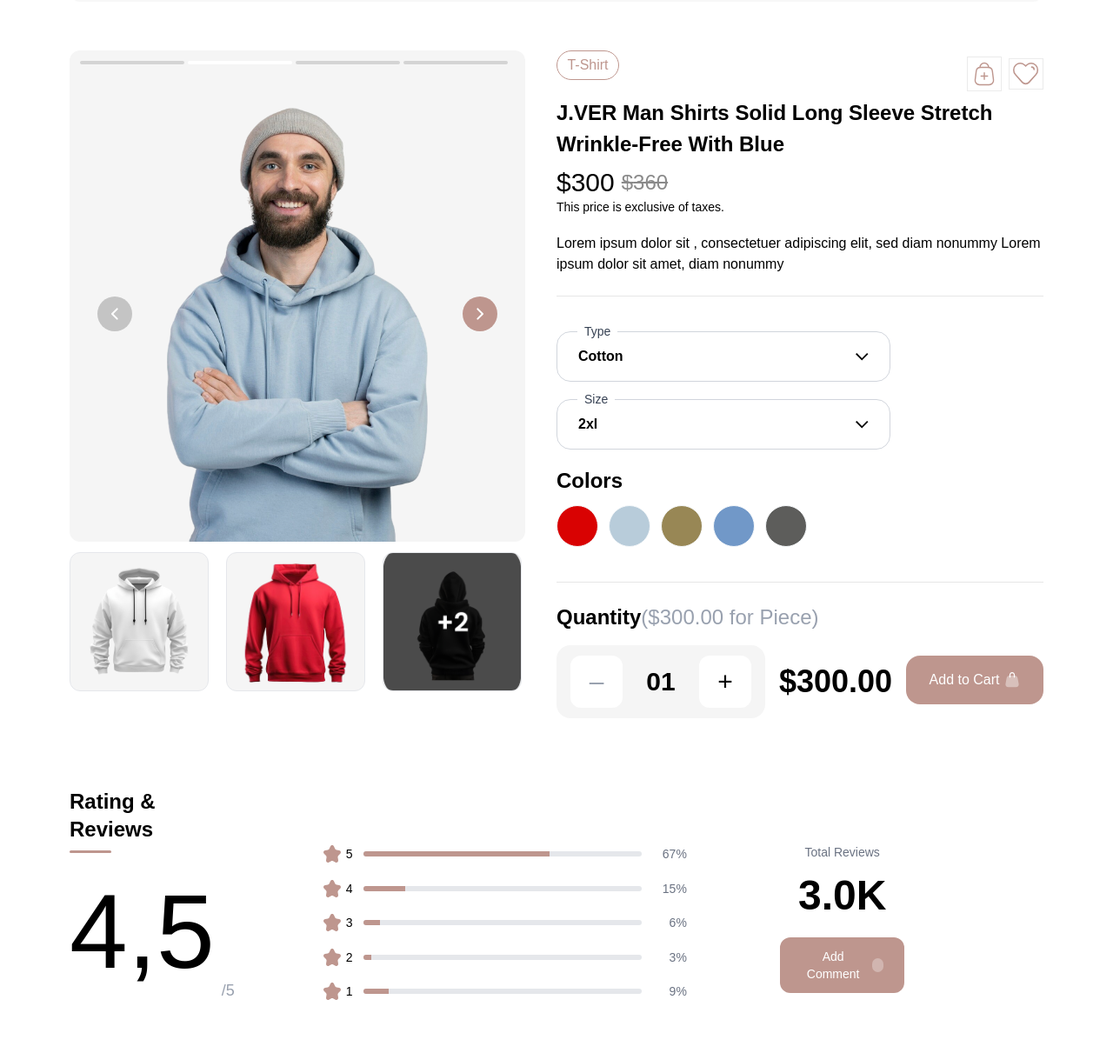
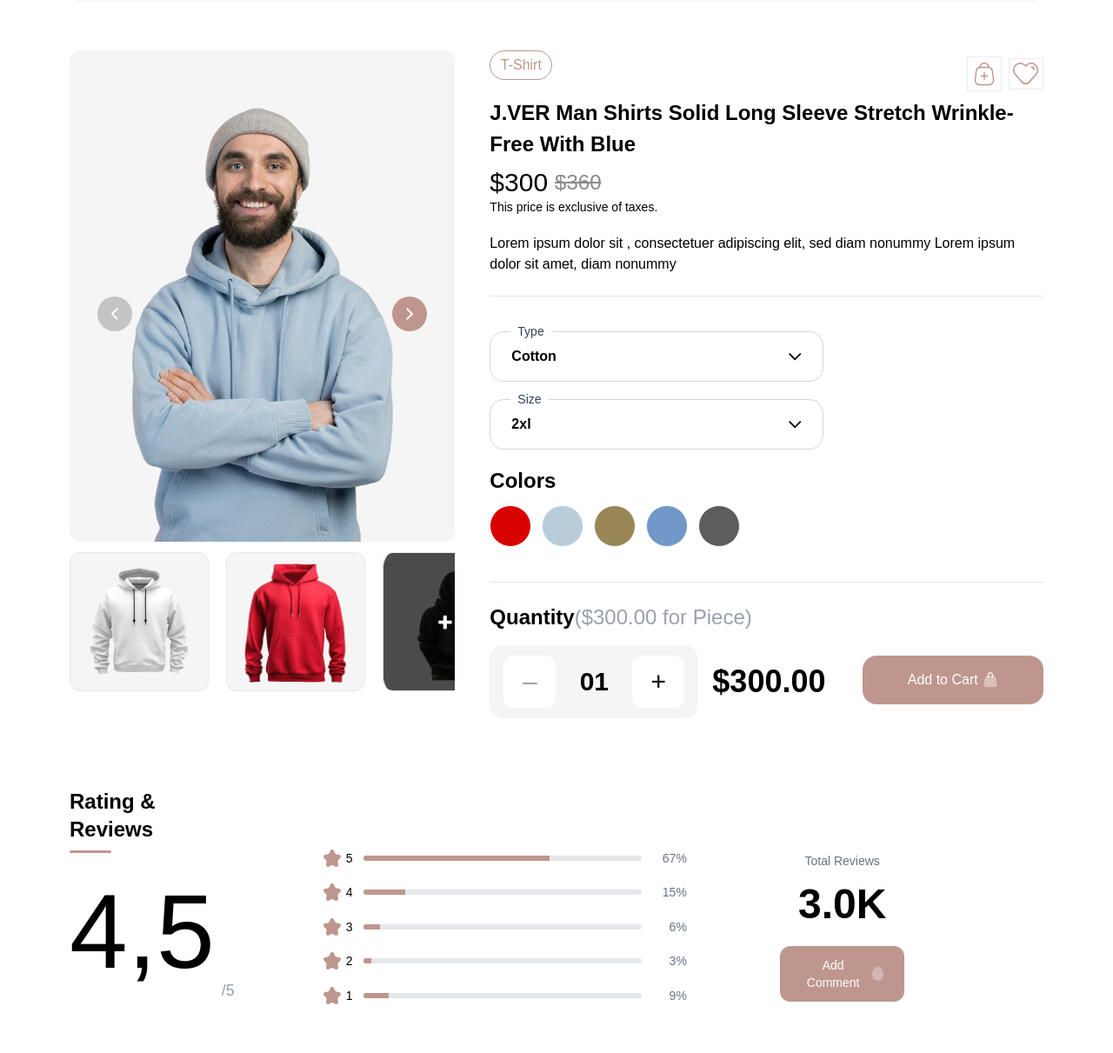
Before and after one commit to Bebbo88/task, a Next.js app: page /prodDetails in a window 1280 px wide. Shown: the part 436-1647 px from the top of the page at 87% size. Built offline with nearby package versions, Linux system fonts and the light colour scheme.

Commit message:
enhance prodUI

```diff
--- a/package.json
+++ b/package.json
@@ -15,6 +15,7 @@
     "react": "19.2.3",
     "react-dom": "19.2.3",
     "react-hot-toast": "^2.6.0",
+    "swiper": "^12.0.3",
     "yup": "^1.7.1"
   },
   "devDependencies": {
--- a/src/app/prodDetails/page.js
+++ b/src/app/prodDetails/page.js
@@ -20,13 +20,18 @@ export default function ProductDetailsPage() {
         <AfterHero />
       </SectionWrapper>
       <SectionWrapper className="pt-4 pb-10 ps-5 pe-5  md:ps-20 md:pe-20">
-        <div className="grid grid-cols-1 lg:grid-cols-2">
-          <ProductGallery />
-          <ProductInfo />
+        <div className="grid grid-cols-1 lg:grid-cols-12 gap-10">
+          <div className="lg:col-span-5">
+            <ProductGallery />
+          </div>
+
+          <div className="lg:col-span-7">
+            <ProductInfo />
+          </div>
         </div>
       </SectionWrapper>
       <SectionWrapper className="pt-4 pb-10 ps-5 pe-5 md:ps-20 md:pe-60">
-        <div className="flex flex-col md:flex-row gap-1 md:gap-25">
+        <div className="flex flex-col md:items-center lg:flex-row gap-1 lg:gap-25 lg:justify-between">
           <RatingSummary />
           <RatingBars />
           <TotalReviews />
--- a/src/components/prodDetailsUI/product/ProductGallery.jsx
+++ b/src/components/prodDetailsUI/product/ProductGallery.jsx
@@ -1,5 +1,5 @@
 "use client";
-import { useState } from "react";
+import { useState, useRef } from "react";
 import ThumbnailList from "./ThumbnailList";
 import Image from "next/image";
 
@@ -10,45 +10,71 @@ export default function ProductGallery() {
     "/images/t2.png",
     "/images/t3.png",
   ];
-  const [selected, setSelected] = useState(images[0]);
+
+  const [selectedIndex, setSelectedIndex] = useState(0);
+  const thumbsSwiperRef = useRef(null);
+
+  const handleNext = () => {
+    setSelectedIndex((prev) => {
+      const next = (prev + 1) % images.length;
+      thumbsSwiperRef.current?.slideTo(next - 1);
+      return next;
+    });
+  };
+
+  const handlePrev = () => {
+    setSelectedIndex((prev) => {
+      const next = (prev - 1 + images.length) % images.length;
+      thumbsSwiperRef.current?.slideTo(next - 1);
+      return next;
+    });
+  };
 
   return (
-    <div className="flex-col ">
-      <div className=" relative bg-[#F5F5F5] rounded-xl w-full max-w-[524px] h-[565px]  flex items-end justify-center ">
-        <div className="absolute flex top-3 left-3 right-3 gap-1">
-          <div className="h-1 w-30 bg-[#D4D4D4] rounded"></div>
-          <div className="h-1 w-30 bg-[#FFFFFF] rounded"></div>
-          <div className="h-1 w-30 bg-[#D4D4D4] rounded"></div>
-          <div className="h-1 w-30 bg-[#D4D4D4] rounded"></div>
-        </div>
+    <div className="flex-col">
+      {/* Main Image */}
+      <div className="relative bg-[#F5F5F5] rounded-xl w-full max-w-[524px] h-[565px] flex items-end justify-center">
         <Image
-          src={selected}
+          src={images[selectedIndex]}
           alt="Product"
           width={300}
           height={565}
           className="object-contain mix-blend-multiply"
         />
-        <div className="absolute top-1/2 right-8 bg-[#BE968E] rounded-full p-2">
+
+        {/* Right Arrow */}
+        <button
+          onClick={handleNext}
+          className="absolute top-1/2 right-8 bg-[#BE968E] rounded-full p-2"
+        >
           <Image
             src="/icons/arrow-right.svg"
-            alt="heart"
+            alt="next"
             width={24}
             height={24}
           />
-        </div>
-        <div className="absolute top-1/2 left-8 bg-[#C4C4C4] rounded-full p-2">
+        </button>
+
+        {/* Left Arrow */}
+        <button
+          onClick={handlePrev}
+          className="absolute top-1/2 left-8 bg-[#C4C4C4] rounded-full p-2"
+        >
           <Image
             src="/icons/arrow-reverse.svg"
-            alt="heart"
+            alt="prev"
             width={24}
             height={24}
           />
-        </div>
+        </button>
       </div>
+
+      {/* Thumbnails */}
       <ThumbnailList
         images={images.slice(1)}
-        selected={selected}
-        onSelect={setSelected}
+        selected={images[selectedIndex]}
+        onSelect={(img) => setSelectedIndex(images.findIndex((i) => i === img))}
+        swiperRef={thumbsSwiperRef}
       />
     </div>
   );
--- a/src/components/prodDetailsUI/product/QuantitySelector.jsx
+++ b/src/components/prodDetailsUI/product/QuantitySelector.jsx
@@ -34,7 +34,7 @@ export default function QuantitySelector() {
               +
             </button>
           </div>
-          <div className="text-4xl font-semibold">
+          <div className="text-2xl xl:text-4xl font-semibold">
             ${(price * qty).toFixed(2)}
           </div>
         </div>
--- a/src/components/prodDetailsUI/product/ThumbnailList.jsx
+++ b/src/components/prodDetailsUI/product/ThumbnailList.jsx
@@ -1,11 +1,26 @@
-export default function ThumbnailList({ images, selected, onSelect }) {
+"use client";
+
+import { Swiper, SwiperSlide } from "swiper/react";
+import "swiper/css";
+
+export default function ThumbnailList({
+  images,
+  selected,
+  onSelect,
+  swiperRef,
+}) {
   return (
-    <div className="flex gap-5 pt-3">
+    <div className="pt-3">
+      <Swiper
+        spaceBetween={20}
+        slidesPerView="auto"
+        onSwiper={(swiper) => (swiperRef.current = swiper)}
+      >
         {images.map((img, idx) => (
+          <SwiperSlide key={idx} className="!w-40">
             <button
-          key={idx}
               onClick={() => onSelect(img)}
-          className={`w-40 h-40  bg-[#F5F5F5] border rounded-xl overflow-hidden ${
+              className={`w-40 h-40 bg-[#F5F5F5] border rounded-xl overflow-hidden ${
                 selected === img
                   ? "border-black ring-1 ring-black"
                   : "border-gray-200"
@@ -17,7 +32,9 @@ export default function ThumbnailList({ images, selected, onSelect }) {
                 className="w-full h-full object-cover"
               />
             </button>
+          </SwiperSlide>
         ))}
+      </Swiper>
     </div>
   );
 }
--- a/src/components/prodDetailsUI/related/SimilarItems.jsx
+++ b/src/components/prodDetailsUI/related/SimilarItems.jsx
@@ -1,4 +1,13 @@
+"use client";
+
+import { useRef } from "react";
 import SimilarCard from "./SimilarCard";
+
+import { Swiper, SwiperSlide } from "swiper/react";
+import { Navigation } from "swiper/modules";
+
+import "swiper/css";
+import "swiper/css/navigation";
 
 export default function SimilarItems() {
   const images = [
@@ -7,26 +16,106 @@ export default function SimilarItems() {
     "/images/prod3.png",
     "/images/prod4.png",
     "/images/prod4.png",
+    "/images/prod4.png",
+    "/images/prod4.png",
+    "/images/prod4.png",
   ];
 
+  const swiperRef = useRef(null);
+
   return (
-    <section className="py-16">
+    <section className="py-10 relative">
       <h2 className="text-2xl font-semibold mb-8">
         Similar Items
         <span className="block w-12 h-[3px] rounded bg-[#BE968E] mt-2" />
       </h2>
 
-      <div className="flex gap-6 overflow-hidden">
+      <Swiper
+        onSwiper={(swiper) => (swiperRef.current = swiper)}
+        modules={[Navigation]}
+        spaceBetween={24}
+        slidesPerView={4}
+        breakpoints={{
+          0: {
+            slidesPerView: 1.15,
+            spaceBetween: 16,
+          },
+
+          360: {
+            slidesPerView: 1.25,
+            spaceBetween: 16,
+          },
+
+          414: {
+            slidesPerView: 1.4,
+            spaceBetween: 18,
+          },
+
+          480: {
+            slidesPerView: 1.6,
+            spaceBetween: 18,
+          },
+
+          600: {
+            slidesPerView: 2,
+            spaceBetween: 20,
+          },
+
+          768: {
+            slidesPerView: 2.2,
+            spaceBetween: 20,
+          },
+
+          900: {
+            slidesPerView: 2.6,
+            spaceBetween: 22,
+          },
+
+          1024: {
+            slidesPerView: 3.2,
+            spaceBetween: 24,
+          },
+
+          1280: {
+            slidesPerView: 4,
+            spaceBetween: 24,
+          },
+
+          1440: {
+            slidesPerView: 5,
+            spaceBetween: 200,
+          },
+
+          1600: {
+            slidesPerView: 5.5,
+            spaceBetween: 220,
+          },
+
+          1920: {
+            slidesPerView: 6,
+            spaceBetween: 280,
+          },
+        }}
+      >
         {images.map((img, i) => (
-          <SimilarCard key={i} image={img} discount={i % 2 === 1} />
+          <SwiperSlide key={i}>
+            <SimilarCard image={img} discount={i % 2 === 1} />
+          </SwiperSlide>
         ))}
-      </div>
+      </Swiper>
 
       <div className="flex justify-center gap-4 mt-10">
-        <button className="w-12 h-12 text-2xl rounded-full bg-[#E8EDF2] flex items-center justify-center">
+        <button
+          onClick={() => swiperRef.current?.slidePrev()}
+          className="w-12 h-12 text-2xl rounded-full bg-[#E8EDF2] flex items-center justify-center"
+        >
           ‹
         </button>
-        <button className="w-12 h-12 text-2xl rounded-full bg-[#BE968E] text-white flex items-center justify-center">
+
+        <button
+          onClick={() => swiperRef.current?.slideNext()}
+          className="w-12 h-12 text-2xl rounded-full bg-[#BE968E] text-white flex items-center justify-center"
+        >
           ›
         </button>
       </div>
--- a/src/components/prodDetailsUI/reviews/TotalReviews.jsx
+++ b/src/components/prodDetailsUI/reviews/TotalReviews.jsx
@@ -1,6 +1,6 @@
 export default function TotalReviews() {
   return (
-    <div className="hidden md:flex flex-col items-center gap-4 mt-16">
+    <div className="hidden lg:flex flex-col items-center gap-4 mt-16">
       <span className="text-gray-500 text-sm">Total Reviews</span>
 
       <span className="text-5xl font-semibold">3.0K</span>
```
Also changed, not shown: 1 other file (tests, documents, lock files or other folders). Lines whose indentation alone changed are shown as unchanged.
